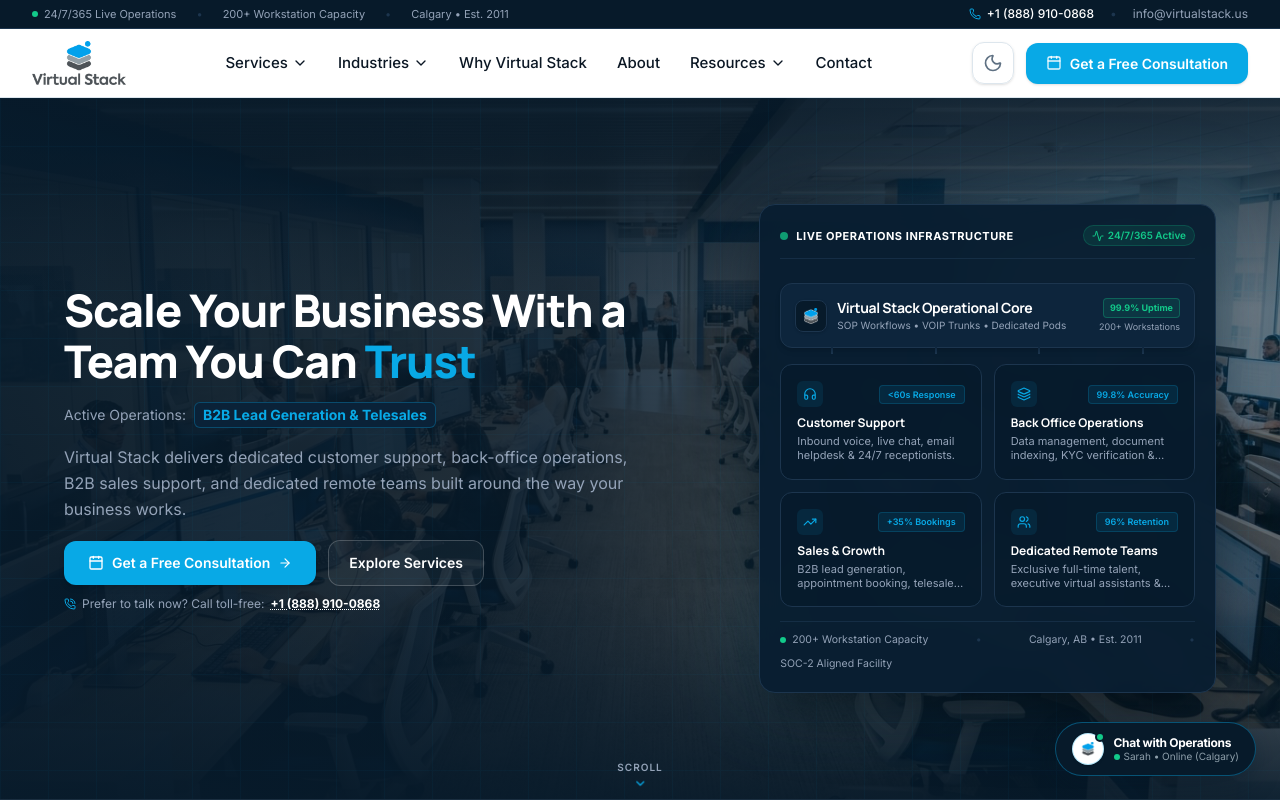
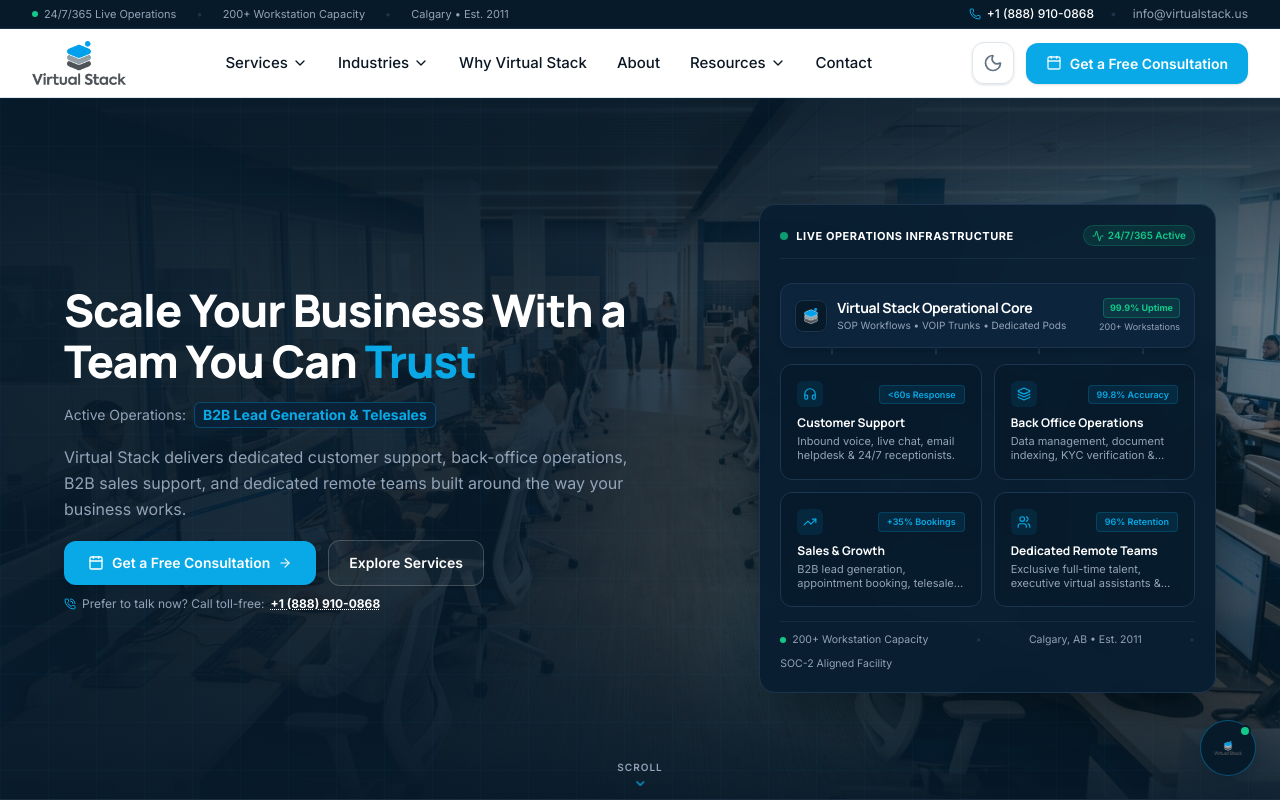
Before and after one commit to ItsMrAhmad/VirtualStack, a Next.js app: page / in a window 1280 px wide. Built offline with nearby package versions, Linux system fonts and the light colour scheme.

Commit message:
fix(chatbot): replace wide pill button with compact circular icon button

```diff
--- a/components/chatbot/ChatLauncher.tsx
+++ b/components/chatbot/ChatLauncher.tsx
@@ -18,38 +18,22 @@
   return (
     <aside
       aria-label="Customer Support Assistant"
-      className="fixed bottom-20 lg:bottom-6 right-4 lg:right-6 z-50 pointer-events-none flex flex-col items-end"
+      className="fixed bottom-20 lg:bottom-6 right-4 lg:right-6 z-50"
     >
       <button
         type="button"
         onClick={() => setIsLoaded(true)}
         aria-label="Open Virtual Stack Assistant"
-        className="pointer-events-auto flex items-center gap-2.5 bg-[#071A2A] hover:bg-[#0C1E30] text-white border border-[#08A9E6]/40 hover:border-[#08A9E6] rounded-full p-2.5 sm:px-4 sm:py-2.5 shadow-[0_10px_25px_rgba(7,26,42,0.35)] hover:shadow-[0_10px_30px_rgba(8,169,230,0.3)] transition-all duration-200 group"
+        className="relative w-14 h-14 rounded-full bg-[#071A2A] hover:bg-[#0C1E30] border border-[#08A9E6]/40 hover:border-[#08A9E6] shadow-[0_4px_20px_rgba(7,26,42,0.4)] hover:shadow-[0_4px_24px_rgba(8,169,230,0.35)] transition-all duration-200 flex items-center justify-center"
       >
-        <div className="relative w-8 h-8 rounded-full bg-white flex items-center justify-center p-1.5 shrink-0 shadow-sm border border-[#08A9E6]/30">
-          <Image
-            src="/icon.png"
-            alt="Virtual Stack"
-            width={20}
-            height={20}
-            className="w-full h-full object-contain"
-          />
-          <span className="absolute -top-0.5 -right-0.5 w-2.5 h-2.5 rounded-full bg-[#12C98A] border-2 border-[#071A2A]" />
-        </div>
-
-        <div className="hidden sm:flex flex-col text-left">
-          <span className="text-xs font-bold leading-tight tracking-tight text-white group-hover:text-[#08A9E6] transition-colors">
-            Chat with Operations
-          </span>
-          <span className="text-[10px] text-[#8E9FAA] leading-tight flex items-center gap-1">
-            <span className="w-1.5 h-1.5 rounded-full bg-[#12C98A]" />
-            Sarah • Online (Calgary)
-          </span>
-        </div>
-
-        <span className="sm:hidden absolute -top-1 -right-1 w-4 h-4 rounded-full bg-[#08A9E6] text-white text-[10px] font-bold flex items-center justify-center shadow-sm">
-          1
-        </span>
+        <Image
+          src="/logo.png"
+          alt="Virtual Stack"
+          width={28}
+          height={28}
+          className="w-7 h-7 object-contain"
+        />
+        <span className="absolute top-1 right-1 w-3 h-3 rounded-full bg-[#12C98A] border-2 border-[#071A2A]" />
       </button>
     </aside>
   );
```
